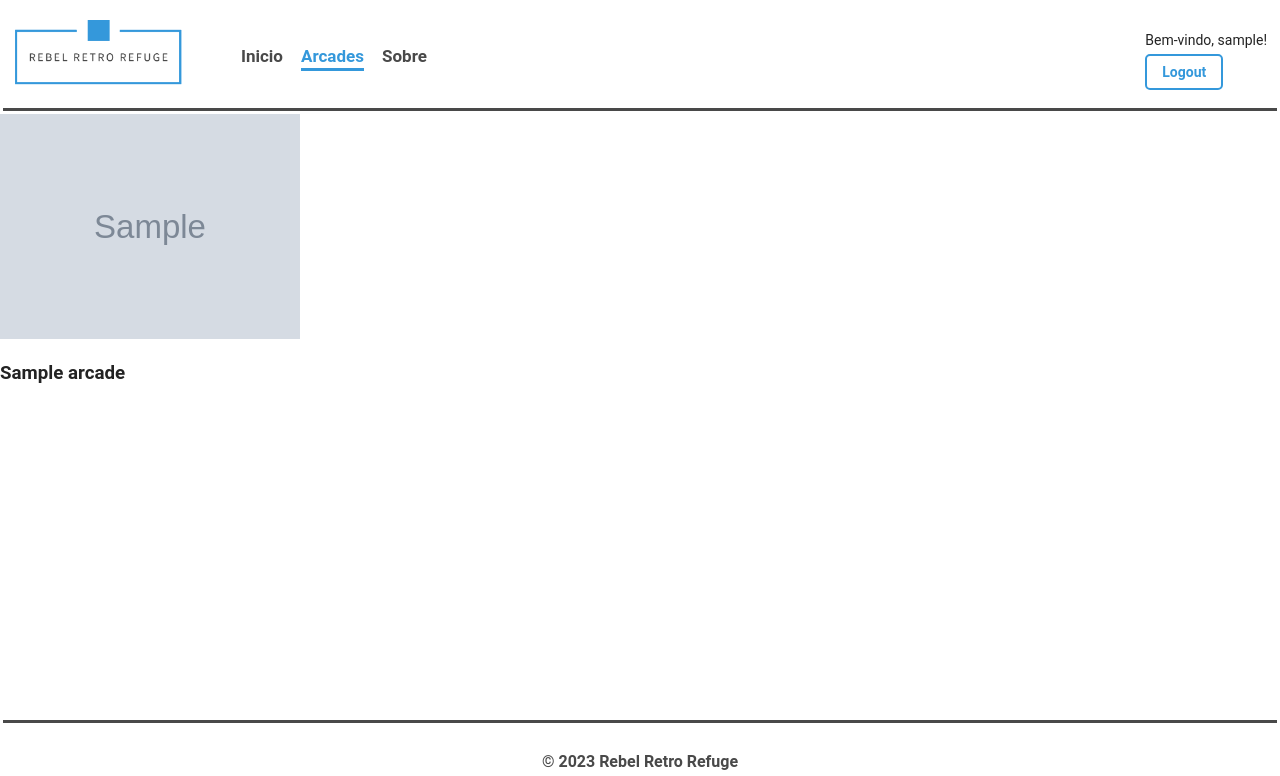
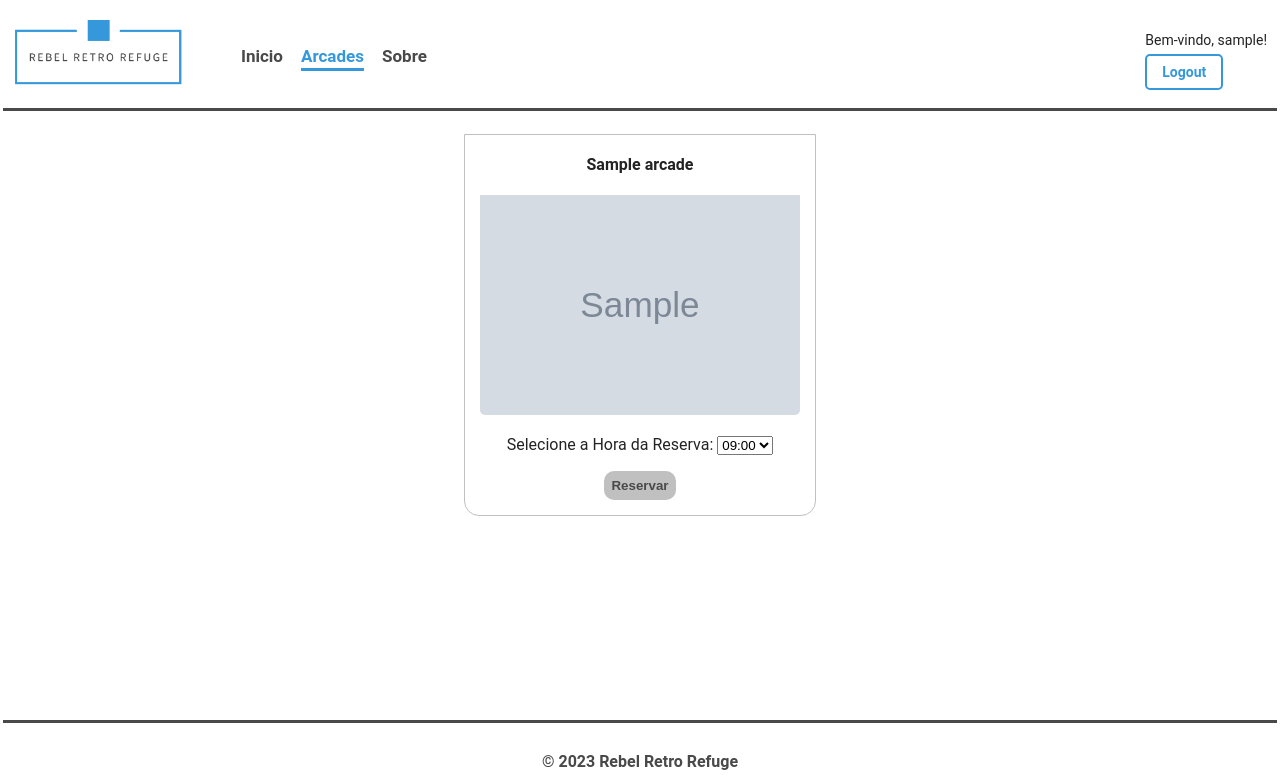
Before and after one commit to s1moes/RebelRetroRefuge, a PHP site: page /arcades in a window 1280 px wide. Shown: the top 776 px of the page. Run offline with PHP 8.4, Linux system fonts and the light colour scheme; the visitor is signed in with stand-in values (Sample User, id 1); tables that the repository leaves empty hold one stand-in row (values such as "Sample post"); grey boxes marked "Sample" are stand-in pictures; some web fonts are replaced.

Commit message:
Horarios nas arcades

```diff
--- a/includes/header.php
+++ b/includes/header.php
@@ -3,7 +3,7 @@
 <head>
     <meta charset="UTF-8">
     <meta name="viewport" content="width=device-width, initial-scale=1.0">
-    <link rel="stylesheet" href="view/css/styles.css">
+    <link rel="stylesheet" href="view/css/estilo.css">
     <link rel="stylesheet" href="https://fonts.googleapis.com/css2?family=Material+Symbols+Outlined:opsz,wght,FILL,GRAD@24,400,0,0" />
     <title>Rebel Retro Refuge</title>
 </head>
--- a/view/arcadesView.php
+++ b/view/arcadesView.php
@@ -1,5 +1,4 @@
 <section>
-
     <?php
         $arcades = getArcades();
 
@@ -7,12 +6,39 @@
             $arcade_imagem = $arcade_data['imagem'];
             $arcade_nome = $arcade_data['nome'];
 
+            $data_hora_reserva = date("m-d H:i:s");
+
+            $username = isset( $_SESSION['username']) ? $_SESSION['username'] : '';
+
+            if ( empty($username) ) {
                 echo <<<ARCADE
+                <div class="arcade">
+                    <h4>$arcade_nome</h4>
+                    <img src="$arcade_imagem" width="320px" height="220">
+                </div>
+            ARCADE;
+            } else {
+            echo <<<ARCADE
                     <div class="arcade">
-                        <img src="$arcade_imagem" width="300px">
-                        <h3>$arcade_nome</h3>
+                        <h4>$arcade_nome</h4>
+                        <img src="$arcade_imagem" width="320px" height="220">
+                        <p></p>
+                        <label for="hora-reserva">Selecione a Hora da Reserva:</label>
+                        <select name="Hora-Reserva"">
+                            <option>09:00</option>
+                            <option>10:00</option>
+                            <option>11:00</option>
+                            <option>12:00</option>
+                            <option>14:00</option>
+                            <option>15:00</option>
+                            <option>16:00</option>
+                            <option>17:00</option>
+                        </select>
+                        <p></p>
+                        <button class="btnReservar">Reservar</button>
                     </div>
                 ARCADE;
+            }
         }
     ?>
 </section>
--- a/view/css/styles.css
+++ b/view/css/estilo.css
@@ -118,3 +118,52 @@ footer {
     padding: 20px;
     text-transform: uppercase;
 }
+
+section {
+    display: flex;
+    flex-wrap: wrap;
+    justify-content: space-around;
+    margin-top: 20px;
+    text-align: center;
+}
+
+div.arcade {
+    border: 1px solid #c0c0c0;
+    padding: 15px;
+    margin-bottom: 20px;
+    border-bottom-left-radius: 15px;
+    border-bottom-right-radius: 15px;
+}
+
+div.arcade h4 {
+    margin-top: 5px;
+
+}
+
+div.arcade img {
+    border-bottom-left-radius: 5px;
+    border-bottom-right-radius: 5px;
+}
+
+div.arcade form {
+    padding: 10px;
+}
+
+div.arcade .btnReservar {
+    padding: 7px;
+    border-radius: 10px;
+    background-color: #c0c0c0;
+    color: #494949;
+    font-weight: bold;
+    border: 0;
+}
+
+div.arcade .btnReservar:hover {
+    padding: 7px;
+    border-radius: 10px;
+    background-color: #3498db;
+    color: white;
+    font-weight: bold;
+    border: 0;
+    cursor: pointer;
+}
```
Also changed, not shown: insert-imagens.sql (added, +17 -0 lines).
